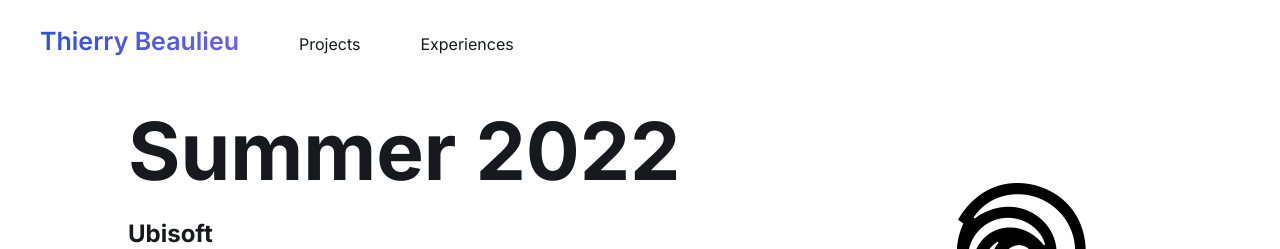
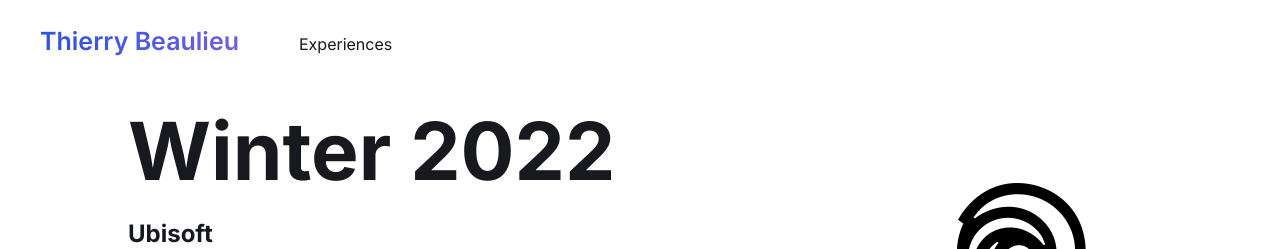
Before and after one commit to ThierryBeaulieu/ThierryBeaulieu, a React (Vite) app in the folder app/: page /projects in a window 1280 px wide. Shown: the top 249 px of the page. Built offline with nearby package versions, Linux system fonts and the light colour scheme.

Commit message:
remove projects so that I can save time

```diff
--- a/app/src/components/NavBar.jsx
+++ b/app/src/components/NavBar.jsx
@@ -13,10 +13,9 @@ function NavBar() {
               </Link>
             </li>
             <li>
-              <Link to='/projects' className='navigation-element'>Projects</Link>
-            </li>
-            <li>
-              <Link to='/experiences' className='navigation-element'>Experiences</Link>
+              <Link to='/experiences' className='navigation-element'>
+                Experiences
+              </Link>
             </li>
           </ul>
         </nav>
--- a/app/src/pages/Projects.jsx
+++ b/app/src/pages/Projects.jsx
@@ -2,9 +2,9 @@ import '../App.css';
 import ProjectPost from '../components/ProjectPost';
 
 function ProjectPage() {
-  const ubisoft = {
-    year: `Summer 2022`,
-    title: `Game Engine Developer Intern`,
+  const robot = {
+    year: `Winter 2022`,
+    title: ``,
     company: 'Ubisoft',
     description1: `Integrated debugging functionalities into the ImGui debugging tool utilized in Assassin's Creed development.`,
     description2: `Addressed hotkey conflicts, enhancing productivity with a streamlined workflow for development teams.`,
@@ -14,7 +14,7 @@ function ProjectPage() {
     linkedInSrc: `https://www.linkedin.com/embed/feed/update/urn:li:share:6937981961403609088`,
   };
 
-  const project = [ubisoft];
+  const project = [robot];
 
   return (
     <>
```
